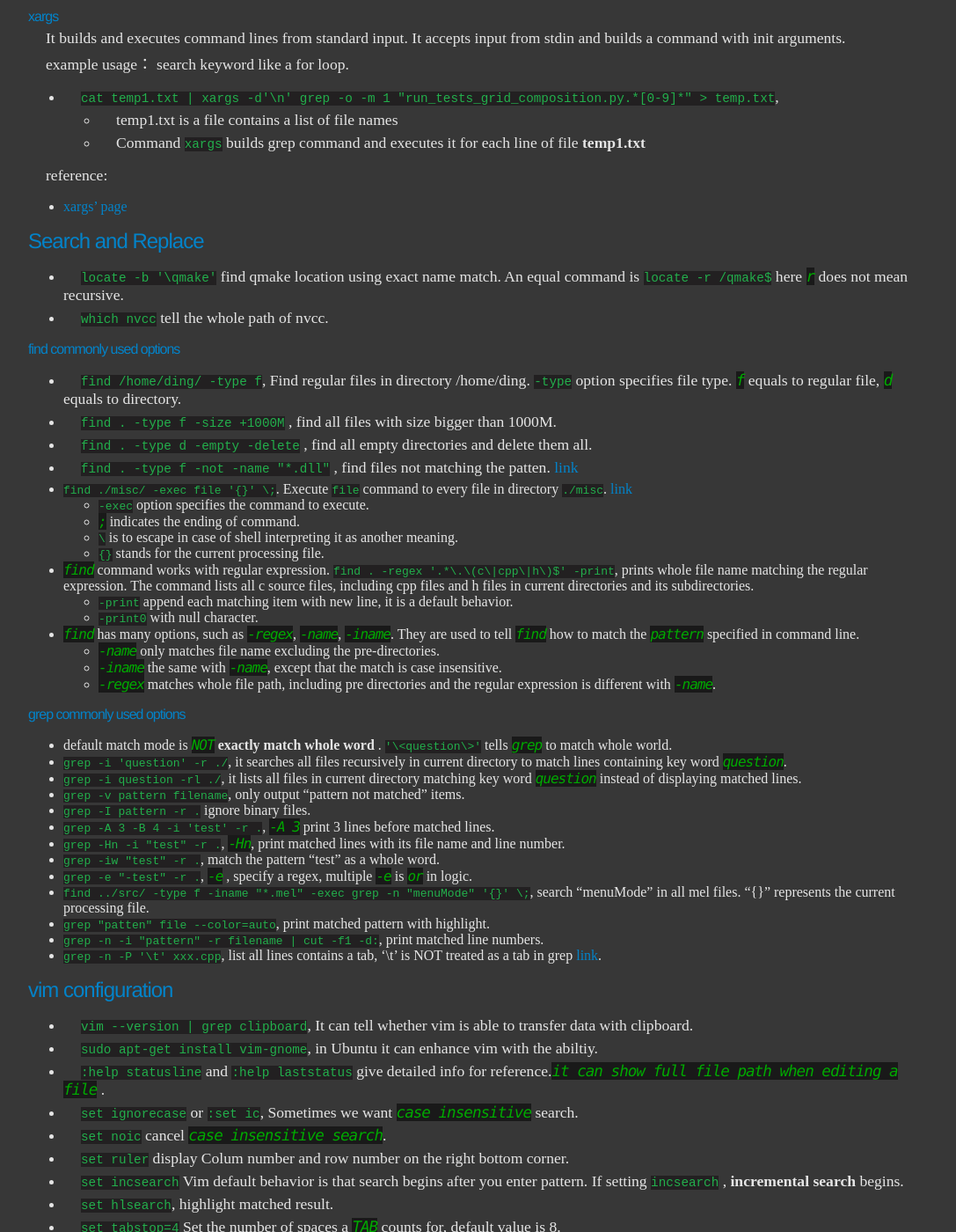
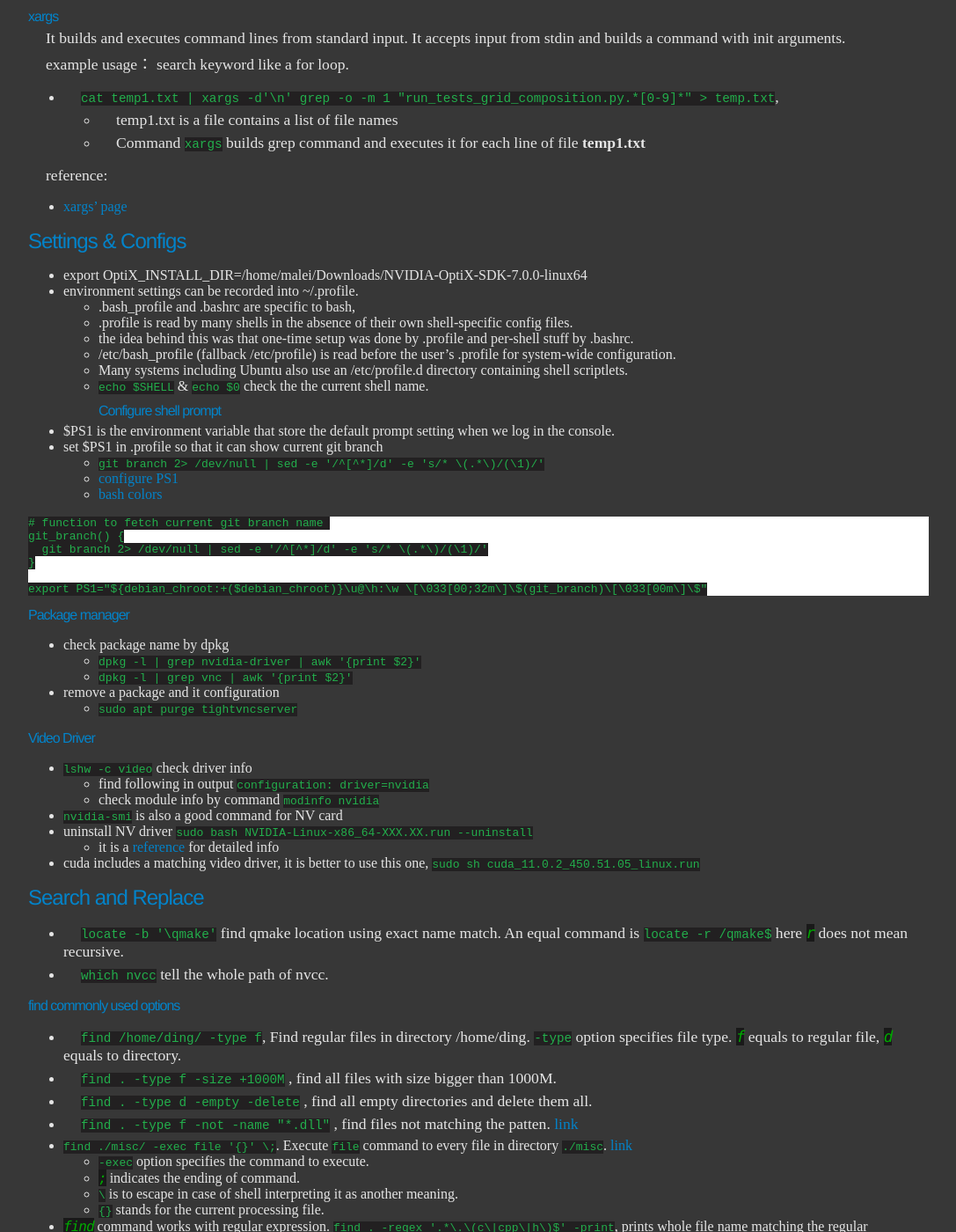
Before and after one commit to ychding11/ychding11.github.io, a Jekyll site: the page built from _posts/2015-03-16-Useful-Linux-Command.md, in a window 1280 px wide and 1400 px high, scrolled down 1185 px. Shown: the whole window at 88% size, without its empty margins (96-1183 px from the left). Built offline with Jekyll 4.4.1, drawn with Linux system fonts in a browser that asks for light colours.

Commit message:
update useful command.

````diff
--- a/_posts/2015-03-16-Useful-Linux-Command.md
+++ b/_posts/2015-03-16-Useful-Linux-Command.md
@@ -72,7 +72,49 @@ reference:
 
 - [xargs' page](https://linux.die.net/man/1/xargs)
 
+## Settings & Configs
+- export OptiX_INSTALL_DIR=/home/malei/Downloads/NVIDIA-OptiX-SDK-7.0.0-linux64
+- environment settings can be recorded into ~/.profile.
+  - .bash_profile and .bashrc are specific to bash,
+  - .profile is read by many shells in the absence of their own shell-specific config files.
+  - the idea behind this was that one-time setup was done by .profile and per-shell stuff by .bashrc.
+  - /etc/bash_profile (fallback /etc/profile) is read before the user's .profile for system-wide configuration.
+  - Many systems including Ubuntu also use an /etc/profile.d directory containing shell scriptlets.
+  - `echo $SHELL`  & `echo $0`  check the the current shell name.
+### Configure shell prompt
+- $PS1 is the environment variable that store the default prompt setting when we log in the console.
+- set $PS1 in .profile so that it can show current git branch
+  - `git branch 2> /dev/null | sed -e '/^[^*]/d' -e 's/* \(.*\)/(\1)/'`
+  - [configure PS1](https://dev.to/sonyarianto/how-to-add-git-branch-name-to-shell-prompt-in-ubuntu-1gdj)
+  - [bash colors](https://www.shellhacks.com/bash-colors/)
+
+```
+# function to fetch current git branch name
+git_branch() {
+  git branch 2> /dev/null | sed -e '/^[^*]/d' -e 's/* \(.*\)/(\1)/'
+}
+
+export PS1="${debian_chroot:+($debian_chroot)}\u@\h:\w \[\033[00;32m\]\$(git_branch)\[\033[00m\]\$"
+```
+
+### Package manager
+- check package name by dpkg
+  - `dpkg -l | grep nvidia-driver | awk '{print $2}' `
+  - `dpkg -l | grep vnc | awk '{print $2}' `
+- remove a package and it configuration
+  - `sudo apt purge tightvncserver`
+
+### Video Driver
+- `lshw -c video` check driver info
+  - find following in output `configuration: driver=nvidia`
+  - check module info by command `modinfo nvidia`
+- `nvidia-smi` is also a good command for NV card
+- uninstall NV driver `sudo bash NVIDIA-Linux-x86_64-XXX.XX.run --uninstall`
+  - it is a [reference](https://linuxconfig.org/how-to-uninstall-the-nvidia-drivers-on-ubuntu-20-04-focal-fossa-linux) for detailed info
+- cuda includes a matching video driver, it is better to use this one, `sudo sh cuda_11.0.2_450.51.05_linux.run`
+
 ## Search and Replace
+
 - `locate -b '\qmake'` find qmake location using exact name match. An equal command is `locate -r /qmake$` here *r* does not mean recursive.
 
 - `which nvcc` tell the whole path of nvcc.
````
